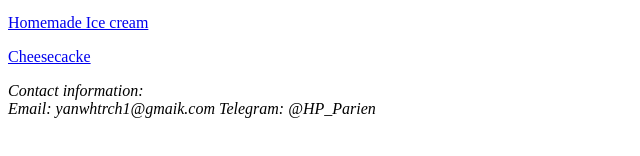
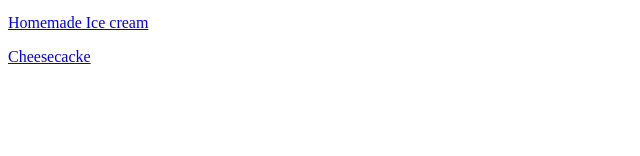
Before and after one commit to codeHashira16/Odin-recipes, a plain HTML site: page index.html in a window 1280 px wide. Shown: the part 420-576 px from the top of the page, without its empty margins (0-640 px from the left). Drawn offline with Linux system fonts and the light colour scheme.

Commit message:
Update index.html

```diff
--- a/index.html
+++ b/index.html
@@ -11,10 +11,6 @@
     <p><a href="recipes/shrimps.html">Shrimps</a></p>
     <p><a href="recipes/ice cream.html">Homemade Ice cream</a></p>
     <p><a href="recipes/cheesecake.html">Cheesecacke</a></p>
-    <address>
-        Contact information:<br>
-        Email: yanwhtrch1@gmaik.com
-        Telegram: @HP_Parien
-    </address>
+
 </body>
 </html>
```
